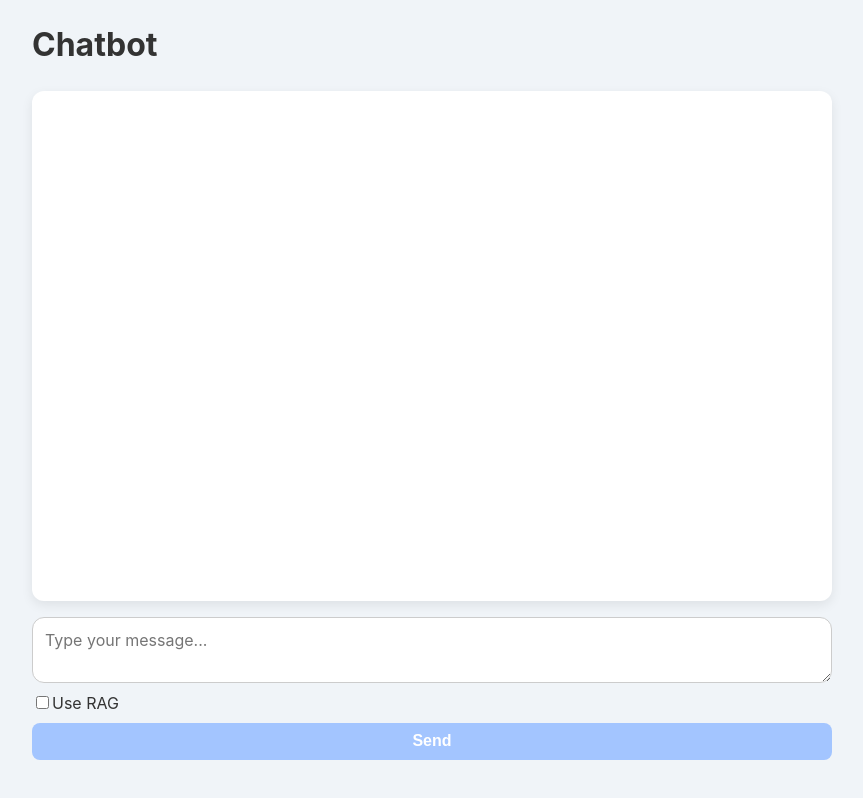
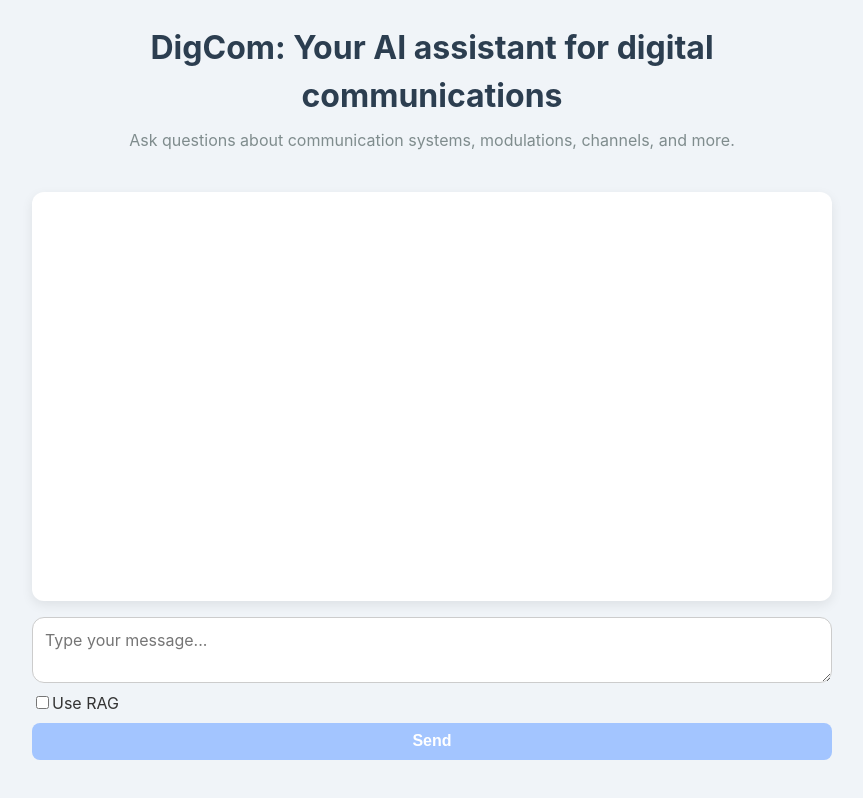
Before and after one commit to sergarlop2/chatbot_frontend, a React (Vite) app: page / in a window 1280 px wide. Shown: the whole page, without its empty margins (208-1071 px from the left). Built offline with nearby package versions, Linux system fonts and the light colour scheme; the HTML template or start-up script is replaced by a standard one.

Commit message:
Improve title and subtitle of app

```diff
--- a/src/App.css
+++ b/src/App.css
@@ -7,6 +7,24 @@
   height: 95vh;
   background-color: var(--color-bg);
   font-family: 'Inter', sans-serif;
+}
+
+.app-header {
+  text-align: center;
+  margin: 1.5rem 0;
+}
+
+.app-title {
+  font-size: 2rem;
+  font-weight: 700;
+  color: #2c3e50;
+  margin: 0;
+}
+
+.app-subtitle {
+  font-size: 1rem;
+  color: #7f8c8d;
+  margin-top: 0.5rem;
 }
 
 .chat-window {
--- a/src/App.tsx
+++ b/src/App.tsx
@@ -56,7 +56,14 @@ function App() {
 
   return (
     <div className="app">
-      <h1>Chatbot</h1>
+      <header className="app-header">
+        <h1 className="app-title">
+          DigCom: Your AI assistant for digital communications
+        </h1>
+        <p className="app-subtitle">
+          Ask questions about communication systems, modulations, channels, and more.
+        </p>
+      </header>
       <ChatWindow
         messages={messages.slice(1)}
         sources={sources}
```
